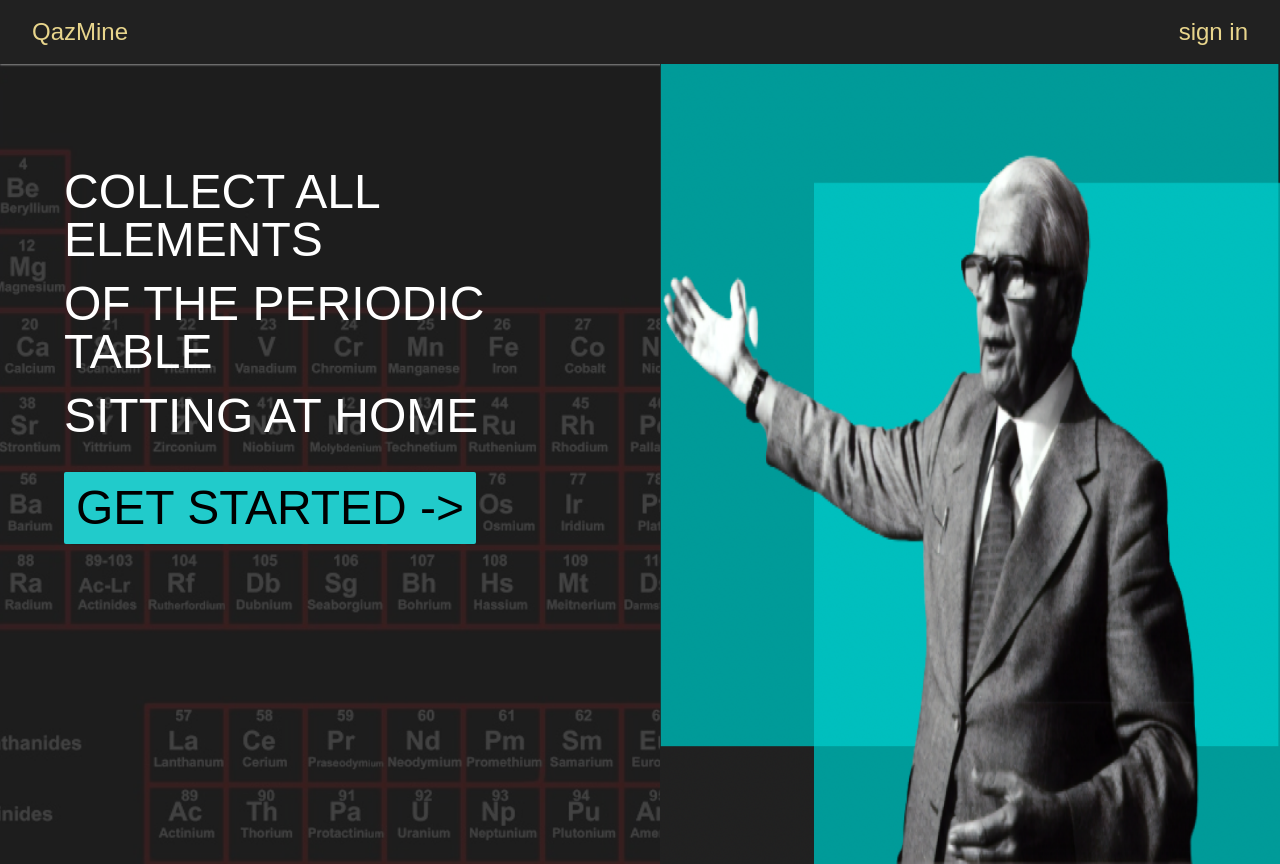
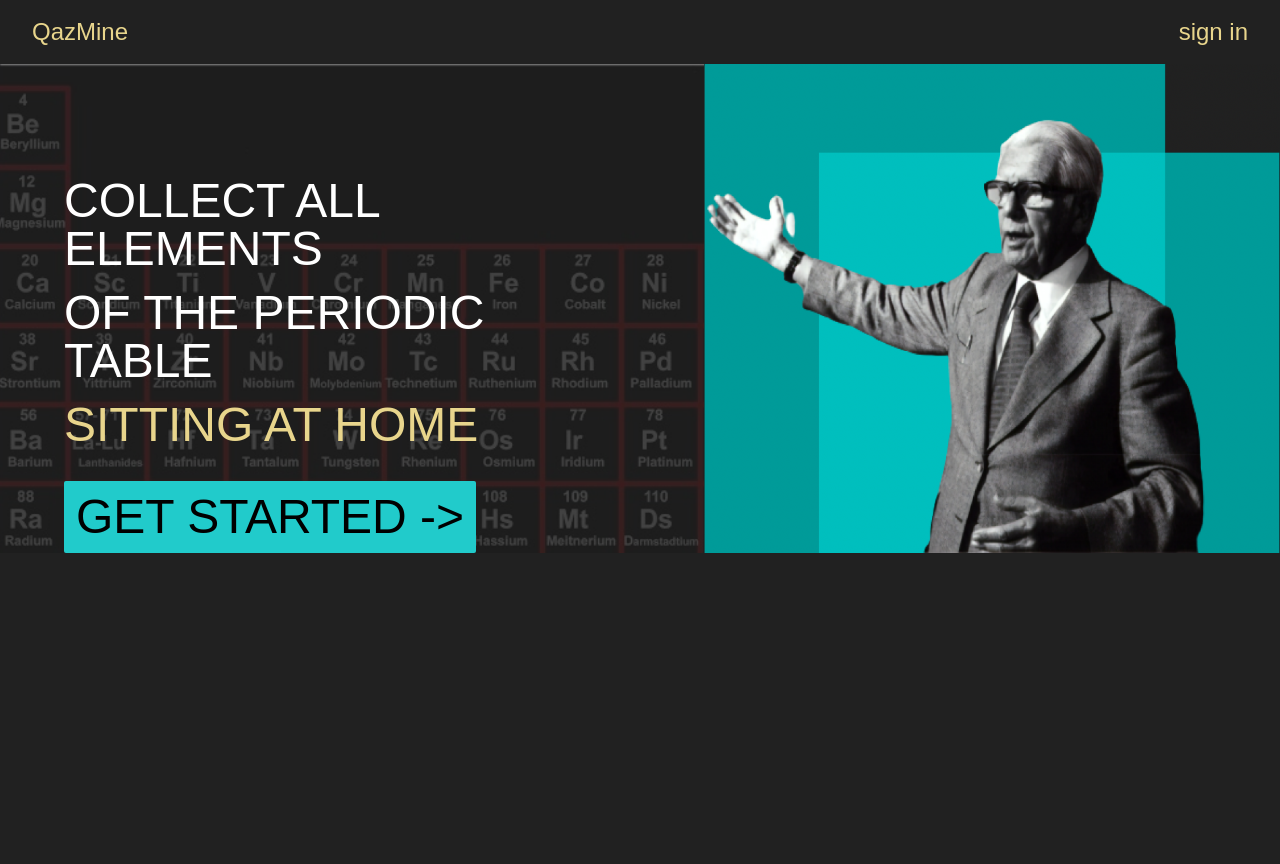
Before and after one commit to jolshylar/qazmine, a Next.js app: page / in a window 1280 px wide. After the commit the page ends 800 px from the top, so only its background shows below. Built offline with nearby package versions, Linux system fonts and the light colour scheme; no server answers; a web font is replaced by a local one.

Commit message:
feat(hero): improve styling
Co-authored-by: Bek Slambek <MugiD@users.noreply.github.com>

```diff
--- a/components/Hero.tsx
+++ b/components/Hero.tsx
@@ -1,25 +1,26 @@
 import Image from "next/image";
+import Link from "next/link";
 import React from "react";
 
 const Hero = () => {
   const bgStyles =
     "relative bg-fixed bg-hero-background bg-center bg-cover bg-no-repeat";
   return (
-    <div className={`lg:flex lg:gap-[6%] h-screen ${bgStyles}`}>
+    <div className={`lg:flex lg:gap-[6%] ${bgStyles}`}>
       <div className="uppercase ml-[5%] text-5xl max-w-[760px]">
         <h1 className="pt-[20%]">Collect all elements</h1>
         <h1 className="my-4">Of the periodic table</h1>
-        <h1 className="mb-8">Sitting at home</h1>
+        <h1 className="mb-8 text-secondary">Sitting at home</h1>
         <button className="p-3 rounded-sm bg-teal uppercase text-black">
-          Get Started -&gt;
+          <Link href="#basics">Get Started -&gt;</Link>
         </button>
       </div>
       <Image
         className="lg:bg-chemist lg:bg-cover lg:bg-no-repeat"
         alt="Chemist Portrait"
         src="/images/chemist.png"
-        width={700}
-        height={550}
+        width={600}
+        height={471}
       />
     </div>
   );
```
